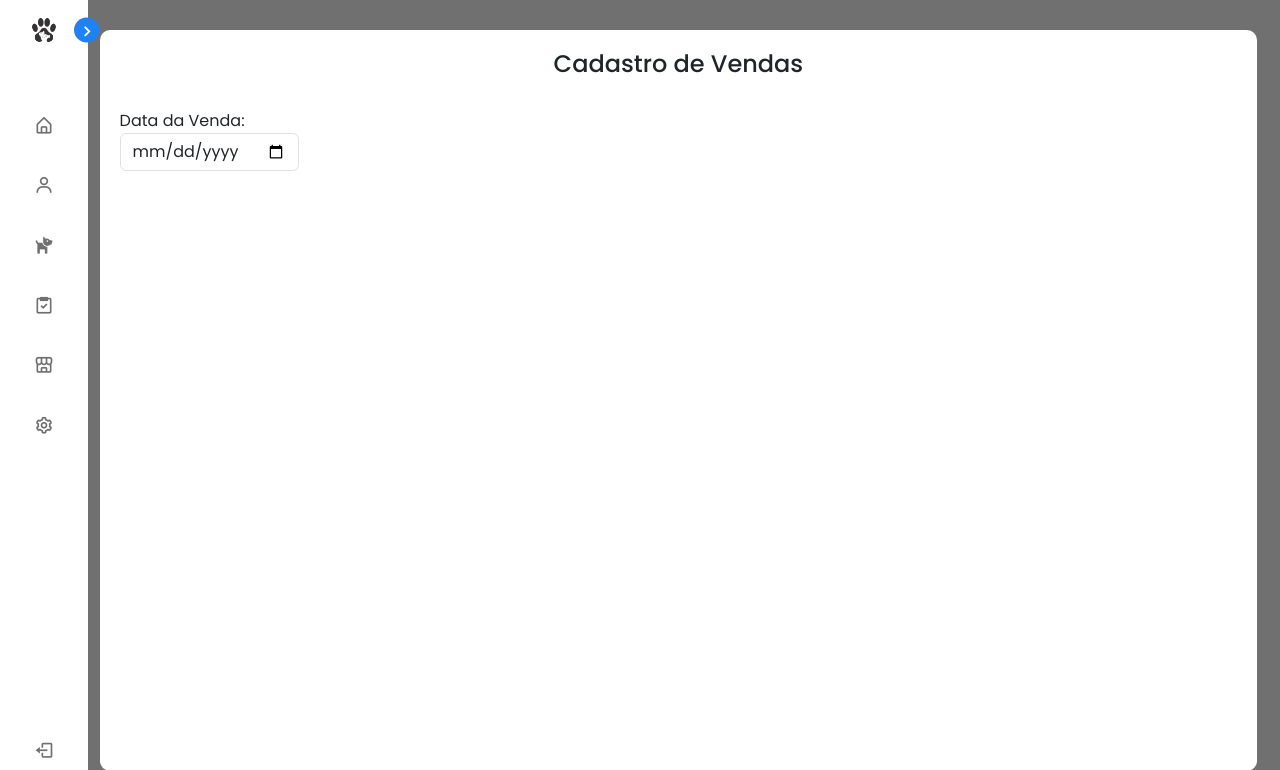
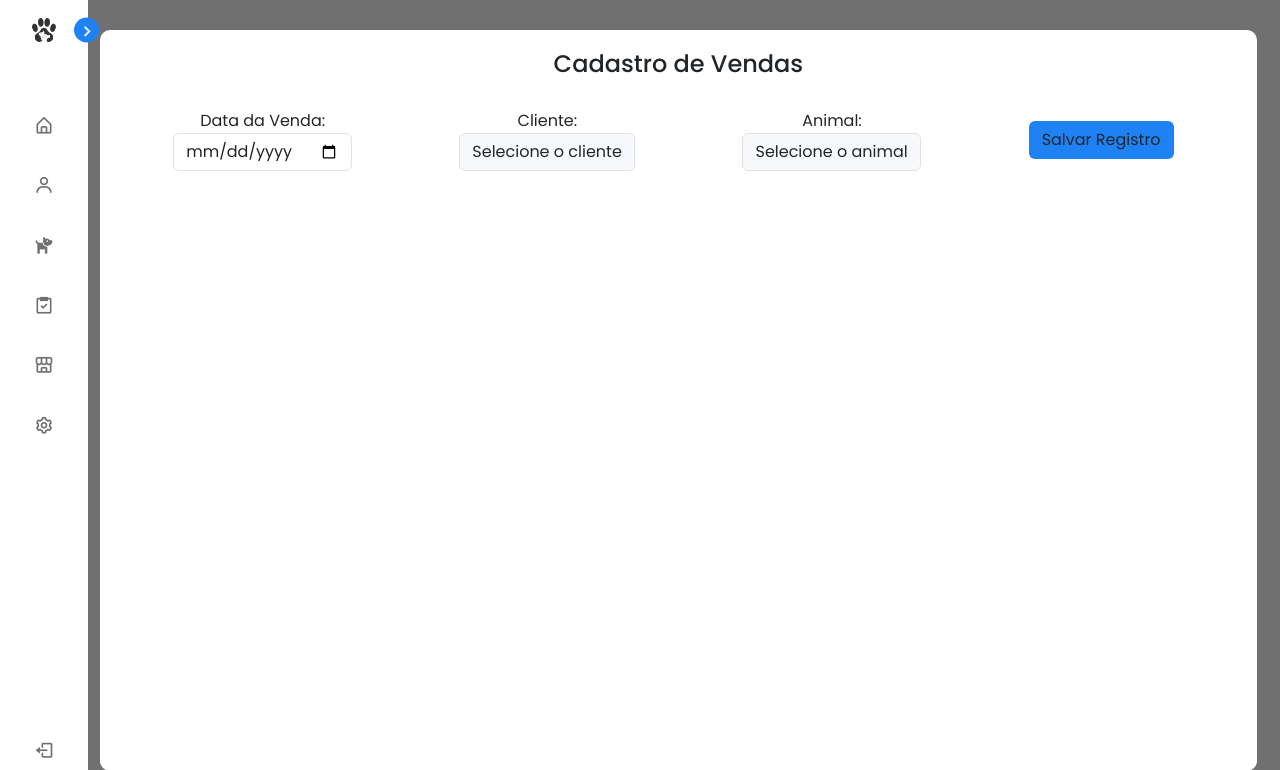
Before and after one commit to MJ-TECHNOLOGY/petshop-app, a PHP site: template App/View/modules/Venda/ListarVenda.php in a window 1280 px wide. Shown: the top 770 px of the page. Run offline with PHP 8.4, Linux system fonts and the light colour scheme; the template is opened without the code that fills it, so the values that code supplies are empty; some libraries are stand-ins or nearby versions.

Commit message:
feat: dando continuidade na construção da tela de venda

```diff
--- a/App/View/includes/navbar.php
+++ b/App/View/includes/navbar.php
@@ -32,13 +32,13 @@
                 </a>
             </li>
             <li>
-                <a href="/servico">
+                <a href="/venda">
                     <i class='bx bx-task icon'></i>
-                    <span class="text nav-text">Serviços</span>
+                    <span class="text nav-text">Venda</span>
                 </a>
             </li>
             <li>
-                <a href="/venda">
+                <a href="/produtos">
                     <i class='bx bx-store-alt icon'></i>
                     <span class="text nav-text">Produtos</span>
                 </a>
--- a/App/View/modules/Venda/ListarVenda.php
+++ b/App/View/modules/Venda/ListarVenda.php
@@ -21,10 +21,31 @@
 
             <div class="main-card">
                 <div class="containers-card buttons-container">
-                    <form class="form-add-product" method="post">
+                    <form class="form-add-cliente" method="post">
                         <div class="input-container">
                             <label for="txtDataVenda">Data da Venda: </label><br>
                             <input class="form-control" type="date" name="data_venda" id="data_venda">
+                        </div>
+                        <div class="input-container select-container">
+                            <label for="id_cliente">Cliente:</label><br>
+                            <select class="selectpicker bg-light form-control" name="id_cliente" id="id_cliente">
+                                <option value="">Selecione o cliente</option>
+                                <?php foreach ($model->lista_cliente as $cliente) : ?>
+                                    <option value="<?= $cliente->id ?>"><?= $cliente->nome ?></option>
+                                <?php endforeach; ?>
+                            </select>
+                        </div>
+                        <div class="input-container select-container">
+                            <label for="quantidade">Animal:</label><br>
+                            <select class="selectpicker bg-light form-control" name="id_animal" id="id_animal">
+                                <option value="">Selecione o animal</option>
+                                <?php foreach ($model->lista_animal as $animal) : ?>
+                                    <option value="<?= $animal->id ?>"><?= $animal->nome_animal ?></option>
+                                <?php endforeach; ?>
+                            </select>
+                        </div>
+                        <div class="input-container">
+                            <button type="button" class="btn" style="background-color: #1e82f4;" id="adicionarProduto">Salvar Registro</button>
                         </div>
                     </form>
                 </div>
@@ -32,5 +53,8 @@
         </div>
     </div>
 
+    <?php include 'View/includes/js_config.php' ?>
+    <!--<script src="View/js/src/jquery.cliente.js"></script>-->
+
 </body>
 </html>
--- a/App/View/modules/Venda/venda.css
+++ b/App/View/modules/Venda/venda.css
@@ -4,8 +4,8 @@
     padding: 20px;
 }
 
-/*.input-row{
-   /* border: 1px solid red;
+.input-row{
+   /* border: 1px solid red; */
     display: flex;
     padding-right: 10px;
     justify-content: space-between;
@@ -31,4 +31,4 @@ td{
 
 .main-card .buttons-container .select-container .btn {
     background-color: white !important;
-  }*/
+  }
--- a/App/View/styles/global.css
+++ b/App/View/styles/global.css
@@ -78,6 +80,22 @@ body {
   padding: 20px;
 }
 
+.buttons-container{
+  height: 5%;
+}
+
+.form-add-cliente{
+  width: 100%;
+  display: flex;
+  justify-content: space-around;
+  align-items: center;
+  text-align: center;
+}
+
+.form-add-cliente #adicionarCliente{
+  margin-bottom: -15px;
+}
+
 .btn:first-child {
   margin-right: 10px;
 }
--- a/App/View/styles/navbar.css
+++ b/App/View/styles/navbar.css
@@ -1,6 +1,3 @@
-
-
-
 .sidebar{
     position: fixed;
     top: 0;
```
Also changed, not shown: other parts of App/View/styles/global.css (+31 -36 lines). Lines whose indentation alone changed are shown as unchanged.
